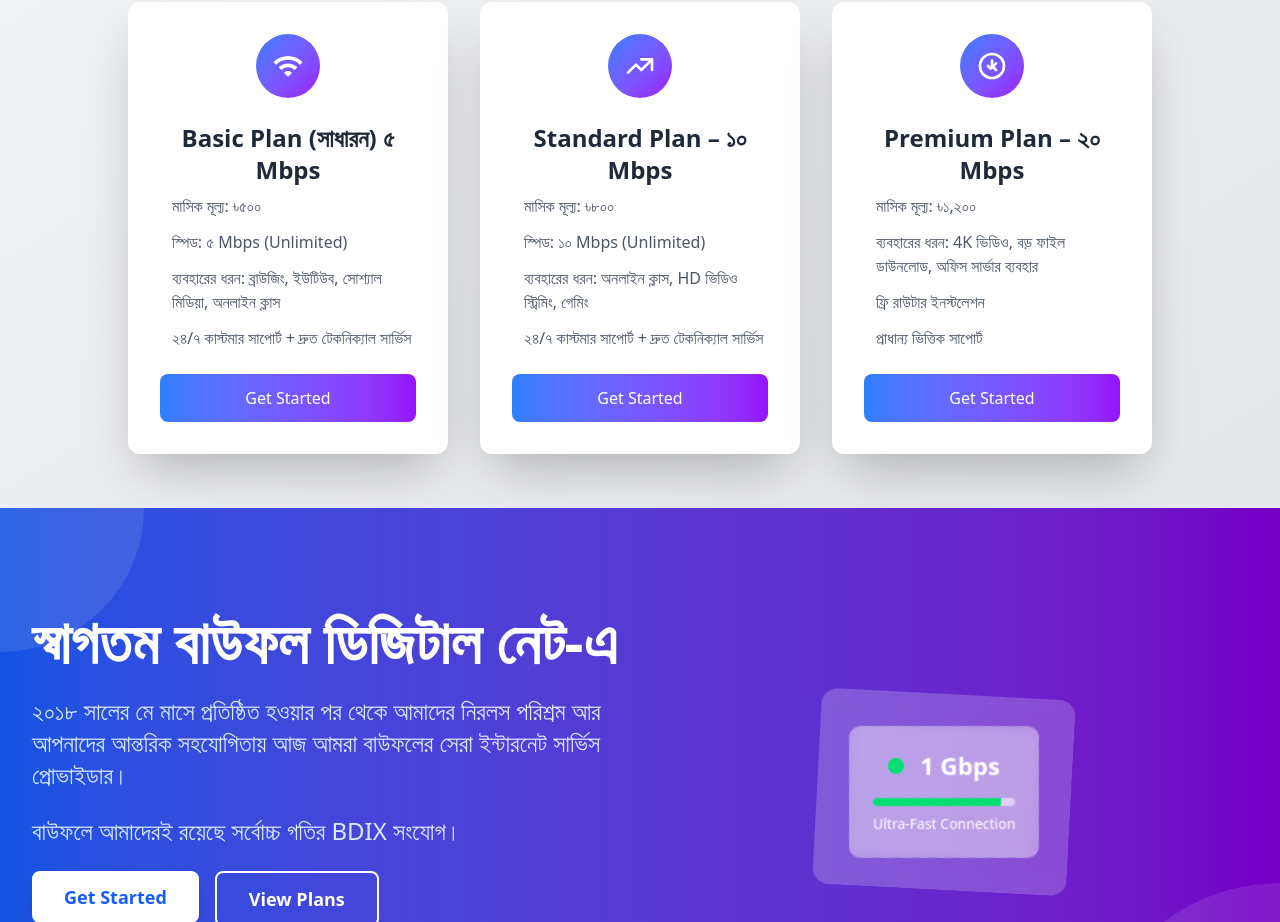
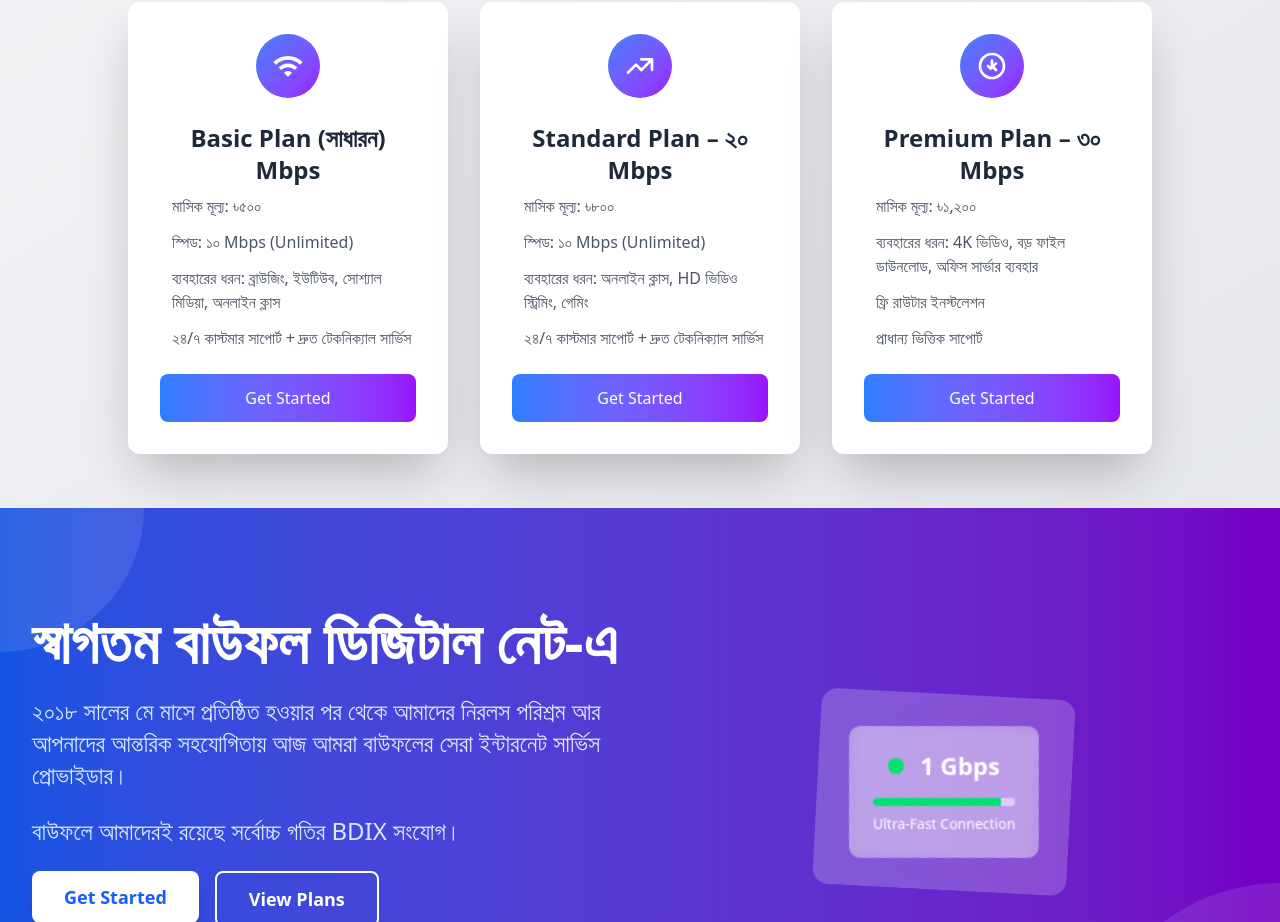
Before and after one commit to Kamiaaa/bauphaldigitalnet, a Next.js app: page / in a window 1280 px wide. Shown: the part 1020-1942 px from the top of the page. Built offline with nearby package versions, Linux system fonts and the light colour scheme.

Commit message:
Package updated

```diff
--- a/app/components/Services.tsx
+++ b/app/components/Services.tsx
@@ -39,7 +39,7 @@
                                 </div>
                             </div>
 
-                            <h3 className="text-2xl font-bold text-center text-gray-800 dark:text-white mb-2">Basic Plan (সাধারন) ৫  Mbps</h3>
+                            <h3 className="text-2xl font-bold text-center text-gray-800 dark:text-white mb-2">Basic Plan (সাধারন)   Mbps</h3>
 
                             <div className="space-y-3 mb-6">
                                 <div className="flex items-center">
@@ -48,7 +48,7 @@
                                 </div>
                                 <div className="flex items-center">
                                     <i className="fas fa-check text-blue-400 mr-3"></i>
-                                    <span className="text-gray-600 dark:text-gray-300">স্পিড: ৫ Mbps (Unlimited)</span>
+                                    <span className="text-gray-600 dark:text-gray-300">স্পিড: ১০ Mbps (Unlimited)</span>
                                 </div>
                                 <div className="flex items-center">
                                     <i className="fas fa-check text-blue-400 mr-3"></i>
@@ -86,7 +86,7 @@
                                 </div>
                             </div>
 
-                            <h3 className="text-2xl font-bold text-center text-gray-800 dark:text-white mb-2">Standard Plan – ১০ Mbps</h3>
+                            <h3 className="text-2xl font-bold text-center text-gray-800 dark:text-white mb-2">Standard Plan – ২০ Mbps</h3>
 
                             <div className="space-y-3 mb-6">
                                 <div className="flex items-center">
@@ -134,7 +134,7 @@
                                 </div>
                             </div>
 
-                            <h3 className="text-2xl font-bold text-center text-gray-800 dark:text-white mb-2">Premium Plan – ২০ Mbps</h3>
+                            <h3 className="text-2xl font-bold text-center text-gray-800 dark:text-white mb-2">Premium Plan – ৩০ Mbps</h3>
 
                             <div className="space-y-3 mb-6">
                                 <div className="flex items-center">
```
